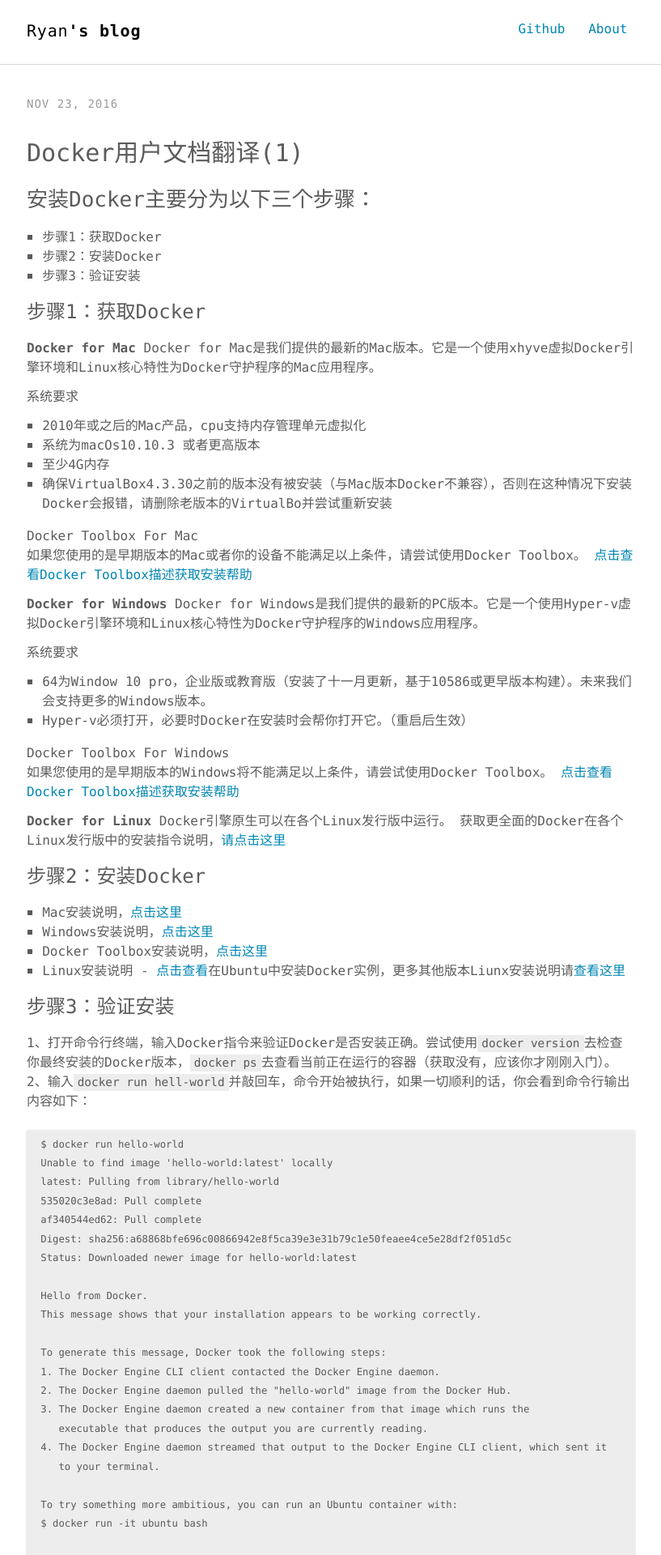
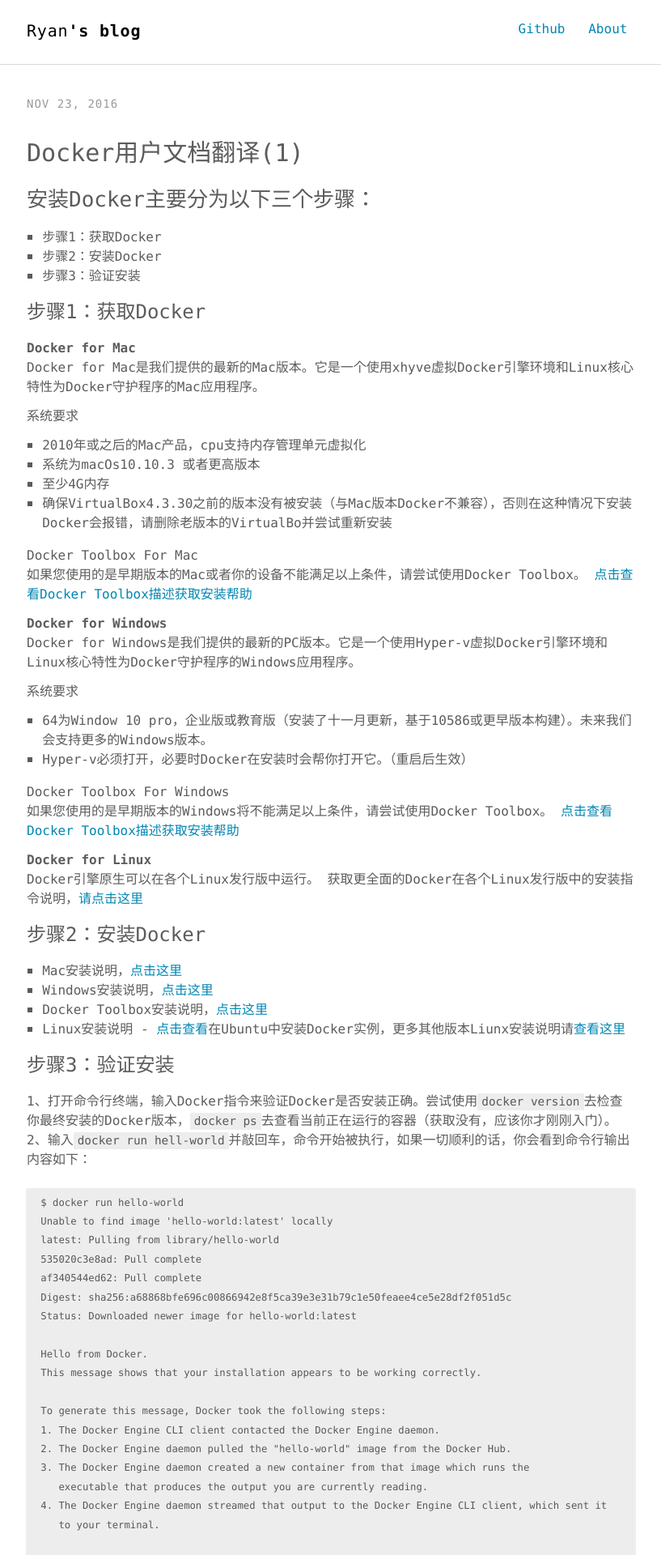
Before and after one commit to engineer-dahe/dahe.github.io, a Jekyll site: the page built from _posts/2016-11-23-docker-guid-translate-1.md, in a window 1280 px wide. Shown: the top 1920 px of the page at 81% size, without its empty margins (231-1048 px from the left). Built offline with Jekyll 4.4.1, drawn with Linux system fonts in a browser that asks for light colours.

```diff
--- a/_posts/2016-11-23-docker-guid-translate-1.md
+++ b/_posts/2016-11-23-docker-guid-translate-1.md
@@ -12,7 +12,7 @@ keywords: ""
 
 ### 步骤1：获取Docker
 
-**Docker for Mac**
+**Docker for Mac** <br>
 Docker for Mac是我们提供的最新的Mac版本。它是一个使用xhyve虚拟Docker引擎环境和Linux核心特性为Docker守护程序的Mac应用程序。
 
 系统要求 <br>
@@ -26,7 +26,7 @@ Docker Toolbox For Mac <br>
 如果您使用的是早期版本的Mac或者你的设备不能满足以上条件，请尝试使用Docker Toolbox。
 [点击查看Docker Toolbox描述获取安装帮助](https://docs.docker.com/toolbox/overview/)
 
-**Docker for Windows**
+**Docker for Windows** <br>
 Docker for Windows是我们提供的最新的PC版本。它是一个使用Hyper-v虚拟Docker引擎环境和Linux核心特性为Docker守护程序的Windows应用程序。
 
 系统要求 <br>
@@ -38,7 +38,7 @@ Docker Toolbox For Windows <br>
 如果您使用的是早期版本的Windows将不能满足以上条件，请尝试使用Docker Toolbox。
 [点击查看Docker Toolbox描述获取安装帮助](https://docs.docker.com/toolbox/overview/)
 
-**Docker for Linux**
+**Docker for Linux** <br>
 Docker引擎原生可以在各个Linux发行版中运行。
 获取更全面的Docker在各个Linux发行版中的安装指令说明，[请点击这里](https://docs.docker.com/engine/installation/)
 
```
